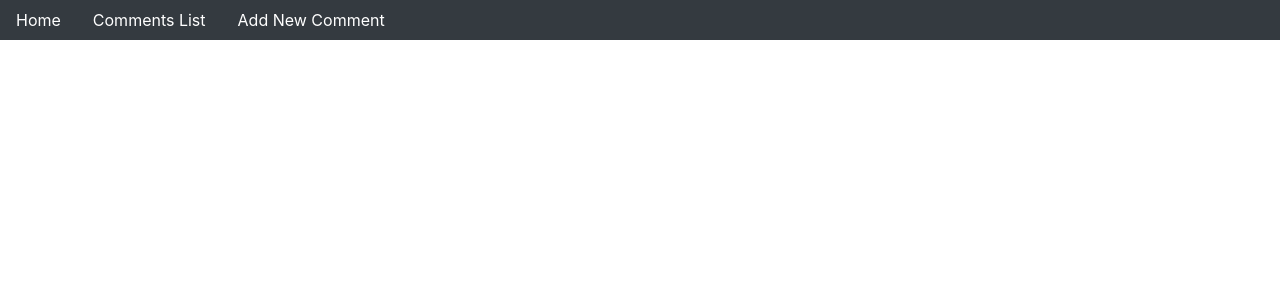
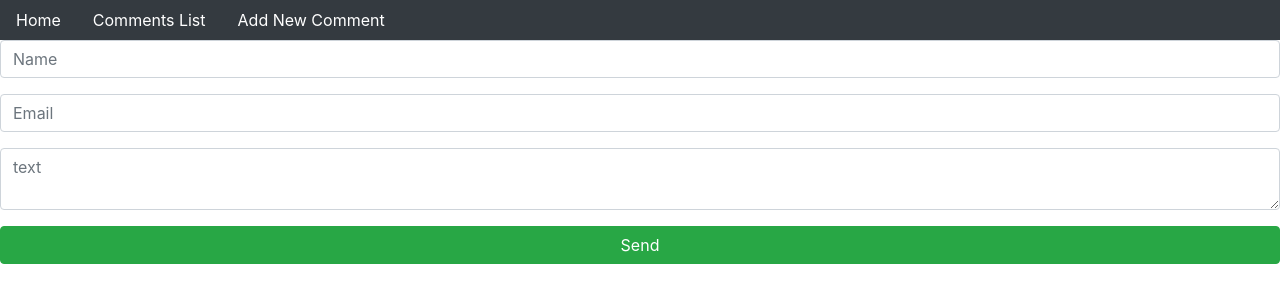
Before and after one commit to JhonathanMusa/blog_application, a React (Create React App) app in the folder public/: page /delete/1 in a window 1280 px wide. Shown: the top 302 px of the page. Built offline with nearby package versions, Linux system fonts and the light colour scheme; no server answers.

Commit message:
adding deleteComment component

```diff
--- a/public/src/components/CommentsList.js
+++ b/public/src/components/CommentsList.js
@@ -1,5 +1,6 @@
 import React, { useEffect, useState } from "react";
 import axios from "axios";
+import { Link } from "react-router-dom";
 
 const Comment = (props) => (
   <tr>
@@ -7,6 +8,11 @@ const Comment = (props) => (
     <td>{props.comment.email}</td>
     <td>{props.comment.text}</td>
     <td>{props.comment.create_at}</td>
+    <td>
+      <Link to={"/delete/" + props.comment.id}>
+        <button className="btn btn-danger">Delete</button>
+      </Link>
+    </td>
   </tr>
 );
 
@@ -42,6 +48,7 @@ export default function CommentsList() {
             <th>Email</th>
             <th>Text</th>
             <th>Create at</th>
+            <th>Action</th>
           </tr>
         </thead>
         <tbody>{comments()}</tbody>
--- /dev/null
+++ b/public/src/components/DeleteComment.js
@@ -0,0 +1,85 @@
+import axios from "axios";
+import React, { useEffect, useState } from "react";
+
+export default function DeleteComment(props) {
+  const [deleteComment, setDeleteComment] = useState({
+    name: "",
+    email: "",
+    text: "",
+  });
+
+  const { id } = props.match.params;
+
+  useEffect(() => {
+    const fetch = async () => {
+      try {
+        const response = await axios.get(`http://localhost:8000/comment/${id}`);
+        setDeleteComment(response.data);
+        console.log(response.data);
+      } catch (error) {
+        console.log(error);
+      }
+    };
+    fetch();
+  }, [id, setDeleteComment]);
+
+  const inputHandle = (e) => {
+    setDeleteComment({
+      ...deleteComment,
+      [e.target.name]: e.target.value,
+    });
+  };
+
+  const submithandle = (e) => {
+    e.preventDefault();
+
+    axios
+      .delete(`http://localhost:8000/comment/${id}`, deleteComment)
+      .then((res) => {
+        console.log(res.data);
+      })
+      .catch((error) => {
+        console.log(error);
+      });
+
+    props.history.push("/comments");
+  };
+  return (
+    <div>
+      <form onSubmit={submithandle}>
+        <div className="form-group">
+          <input
+            className="form-control"
+            name="name"
+            onChange={inputHandle}
+            placeholder="Name"
+            type="text"
+            value={deleteComment.name}
+          />
+        </div>
+        <div className="form-group">
+          <input
+            className="form-control"
+            name="email"
+            onChange={inputHandle}
+            placeholder="Email"
+            type="email"
+            value={deleteComment.email}
+          />
+        </div>
+        <div className="form-group">
+          <textarea
+            className="form-control"
+            name="text"
+            onChange={inputHandle}
+            placeholder="text"
+            value={deleteComment.text}
+          ></textarea>
+        </div>
+        <div>
+          <button className="btn btn-success btn-block">Send</button>
+        </div>
+      </form>
+    </div>
+  );
+}
--- a/public/src/components/Home.js
+++ b/public/src/components/Home.js
@@ -8,7 +8,7 @@ export default function Home() {
       <div className="jumbotron jumbotron-fluid bg-white text-center">
         <div className="container">
           <h1 className="display-4">Blog Application</h1>
-          <p className="lead">You can see what your friends say about you</p>
+          <p className="lead">Here, You can see what your friends say</p>
 
           <div className="btn-jumbo">
             <div>
--- a/public/src/components/Nav.js
+++ b/public/src/components/Nav.js
@@ -3,6 +3,7 @@ import { BrowserRouter as Router, Route, Link } from "react-router-dom";
 import Home from "./Home";
 import CommentsList from "./CommentsList";
 import AddComment from "./AddComment";
+import DeleteComment from "./DeleteComment";
 
 export default function Nav() {
   return (
@@ -23,6 +24,7 @@ export default function Nav() {
       <Route path="/" exact component={Home} />
       <Route path="/comments" component={CommentsList} />
       <Route path="/new-comment" component={AddComment} />
+      <Route path="/delete/:id" component={DeleteComment} />
     </Router>
   );
 }
```
Also changed, not shown: public/src/App.css (line endings or trailing spaces).
